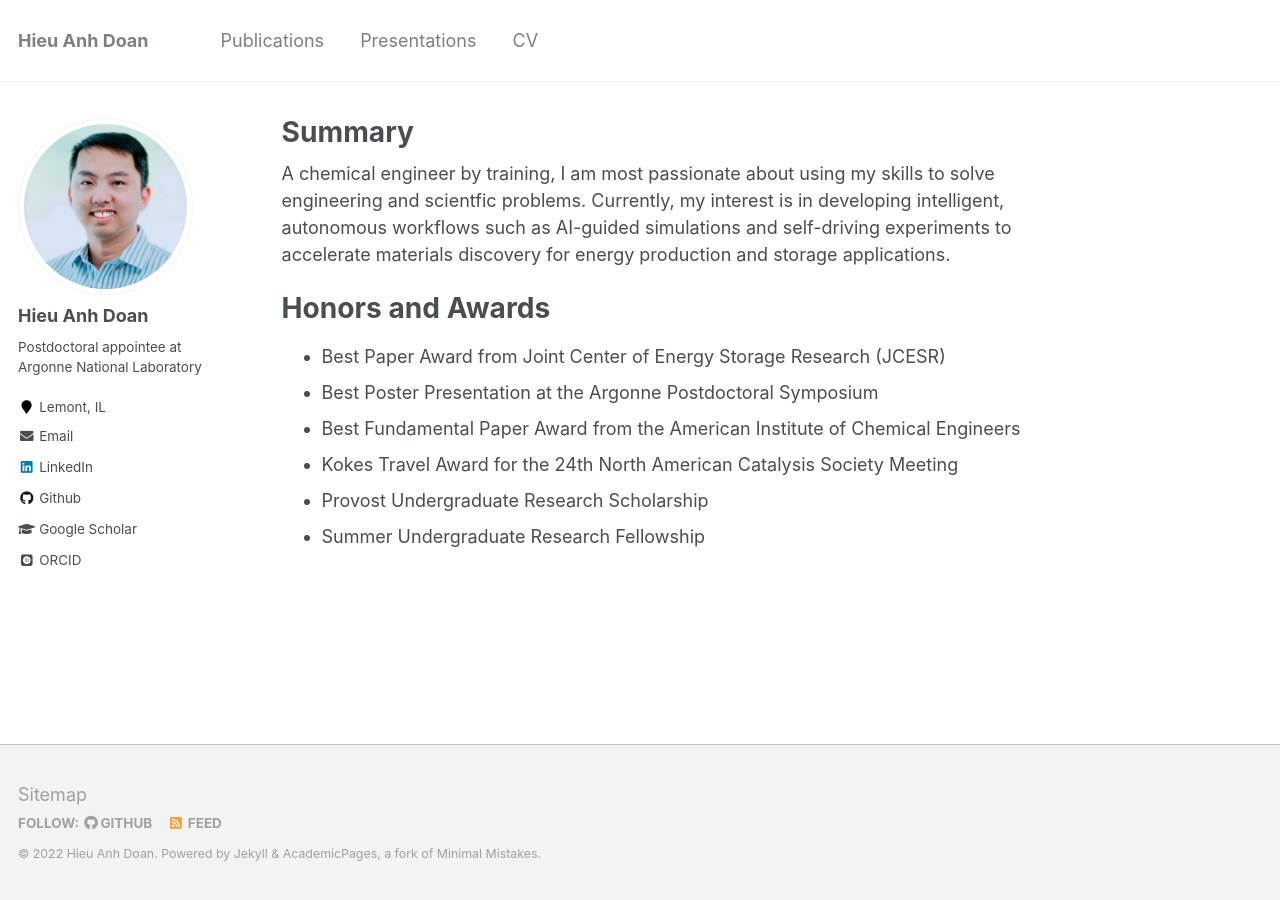
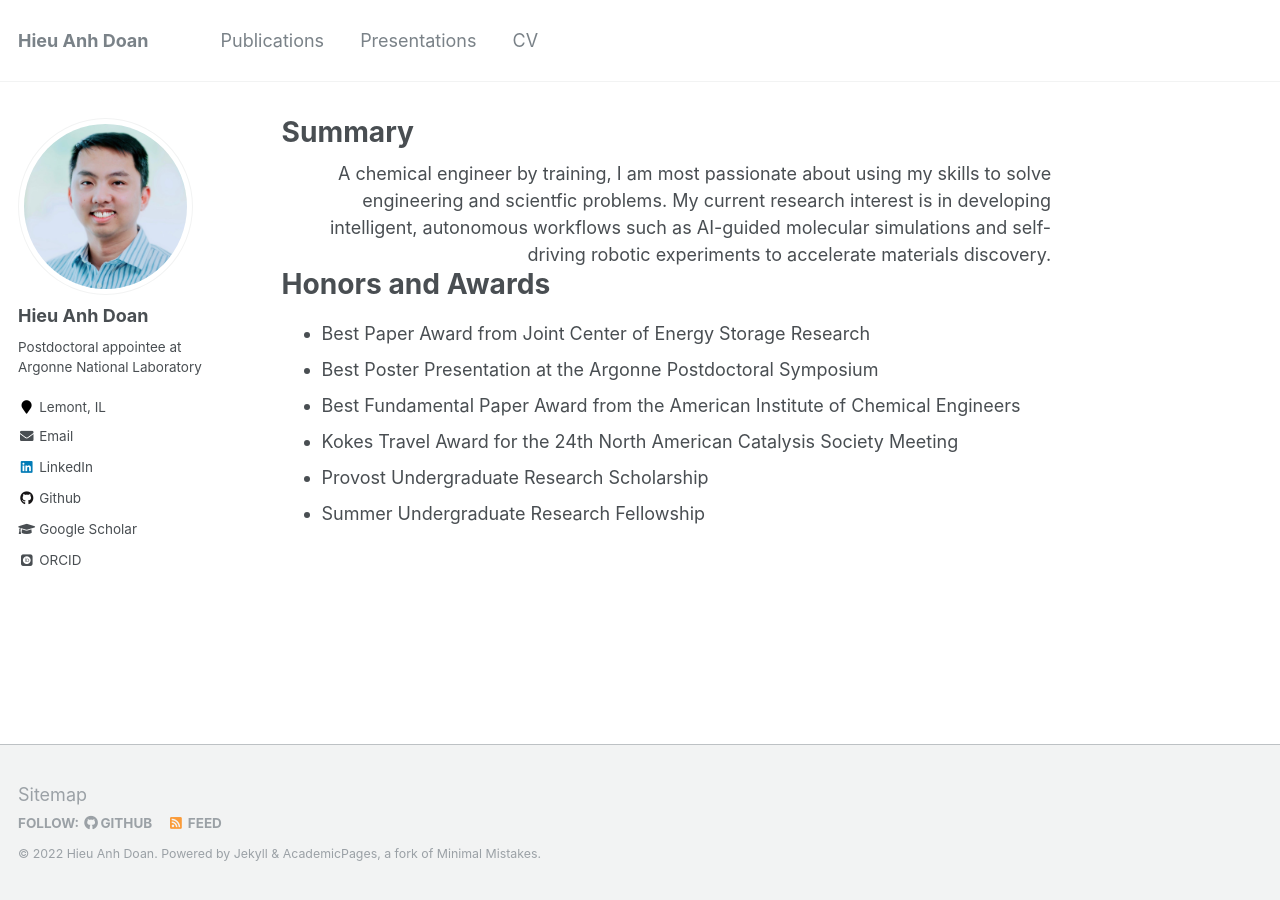
Before and after one commit to hieuadoan/hieuadoan.github.io, a Jekyll site: the page built from _pages/about.md, in a window 1280 px wide. Built offline with Jekyll 4.4.1, drawn with Linux system fonts in a browser that asks for light colours; some web fonts are replaced.

Commit message:
beautifying summary page

```diff
--- a/_pages/about.md
+++ b/_pages/about.md
@@ -8,11 +8,11 @@ redirect_from:
   - /about.html
 ---
 
-A chemical engineer by training, I am most passionate about using my skills to solve engineering and scientfic problems. Currently, my interest is in developing intelligent, autonomous workflows such as AI-guided simulations and self-driving experiments to accelerate materials discovery for energy production and storage applications.
+<div style="text-align: right"> A chemical engineer by training, I am most passionate about using my skills to solve engineering and scientfic problems. My current research interest is in developing intelligent, autonomous workflows such as AI-guided molecular simulations and self-driving robotic experiments to accelerate materials discovery. </div>
 
 Honors and Awards
 ===
-- Best Paper Award from Joint Center of Energy Storage Research (JCESR)
+- Best Paper Award from Joint Center of Energy Storage Research
 - Best Poster Presentation at the Argonne Postdoctoral Symposium
 - Best Fundamental Paper Award from the American Institute of Chemical Engineers
 - Kokes Travel Award for the 24th North American Catalysis Society Meeting
```
